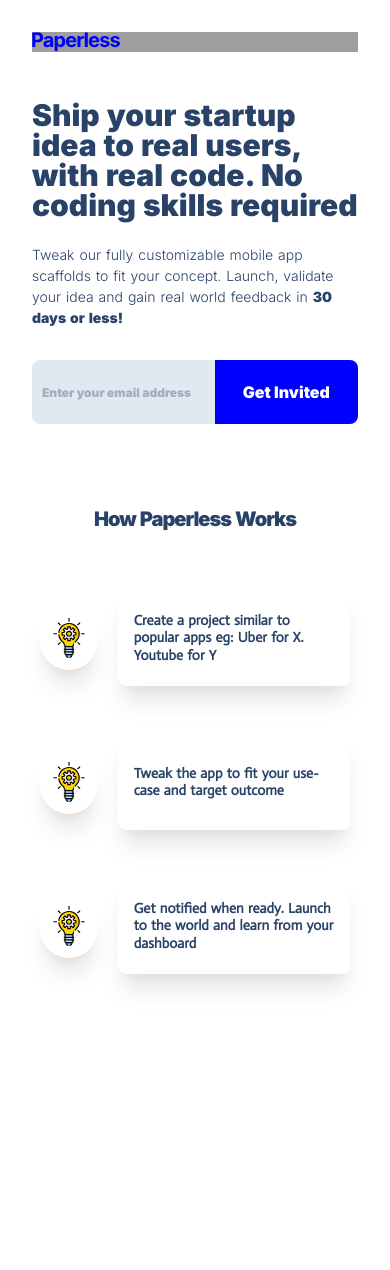
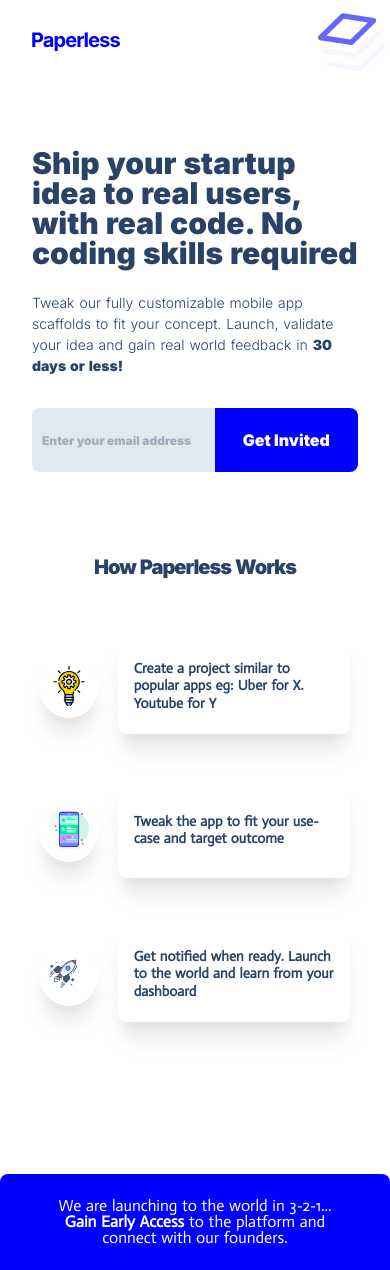
Before and after one commit to luckyadogun/paperless, a Nuxt app: page / in a window 390 px wide. Before the commit the page ends 1086 px from the top, so only its background shows below. Built offline with nearby package versions, Linux system fonts and the light colour scheme; grey boxes are pictures that could not be loaded.

Commit message:
sticky added

```diff
--- /dev/null
+++ b/components/Header.vue
@@ -0,0 +1,36 @@
+<template>
+  <div>
+    <div
+      id="mobile"
+      v-bind:style="{
+          backgroundImage:  `url(${backgroundImagePath})`,
+          backgroundRepeat: 'no-repeat',
+          backgroundPosition: 'right',
+      }">
+      <div
+        class="md:hidden p-8">
+          <Logo />
+      </div>
+    </div>
+
+    <!-- web -->
+    <div
+      id="web">
+      <div
+        class="hidden md:block p-8">
+        <Logo />
+      </div>
+    </div>
+  </div>
+</template>
+
+<script>
+import backgroundImagePath from '~/assets/images/main.svg'
+export default {
+  data() {
+    return {
+      backgroundImagePath
+    }
+  }
+}
+</script>
--- a/components/HomePage/Home.vue
+++ b/components/HomePage/Home.vue
@@ -1,20 +1,25 @@
 <template>
-  <div class="mt-12">
+  <div class="mt-8">
     <div id="mobile" class="md:hidden">
-      <HomeMobile />
+      <div class="p-8">
+        <HomeMobile />
+      </div>
+      <MobileNotificationBar />
     </div>
-    <div id="web" class="hidden md:block">
+    <div id="web" class="hidden md:block p-8">
       <h1>Web Version</h1>
     </div>
   </div>
 </template>
 
 <script>
+import backgroundImagePath from '~/assets/images/main.svg'
+
 export default {
-
+  data() {
+    return {
+      backgroundImagePath
+    }
+  }
 }
 </script>
-
-<style>
-
-</style>
--- a/components/HomePage/mobile/HomeMobile.vue
+++ b/components/HomePage/mobile/HomeMobile.vue
@@ -15,10 +15,10 @@
 
         <p class="text-center tracking-tighter font-bold text-xl mb-6">How Paperless Works</p>
 
-        <div class="h-auto w-full py-8 px-2" id="how_it_works">
+        <div class="h-auto w-full py-8 px-2 mb-10" id="how_it_works">
             <div id="item-1" class="flex justify-center items-center mb-12" v-for="item in cardItems" :key="item.id">
                 <div class="mr-5 shadow-xl rounded-full h-16 w-20 flex items-center justify-center bg-white">
-                    <img src="~/assets/images/idea.svg" class="h-10 items-center" alt="">
+                    <img :src="require(`~/assets/images/${item.url}`)" class="h-10 items-center" alt="">
                 </div>
                 <div class="shadow-xl rounded-lg h-24 w-full flex items-center justify-start bg-white px-4 text-sm leading-tight font-bold">
                     {{ item.text }}
@@ -34,9 +34,9 @@
     data() {
         return {
             cardItems: [
-                { id: 1, url: '~/assets/images/idea.svg', text: "Create a project similar to popular apps eg: Uber for X. Youtube for Y"},
-                { id: 2, url: '~/assets/images/idea.svg', text: "Tweak the app to fit your use-case and target outcome"},
-                { id: 3, url: '~/assets/images/idea.svg', text: "Get notified when ready. Launch to the world and learn from your dashboard"},
+                { id: 1, url: 'idea.svg', text: "Create a project similar to popular apps eg: Uber for X. Youtube for Y"},
+                { id: 2, url: 'user-interface.svg', text: "Tweak the app to fit your use-case and target outcome"},
+                { id: 3, url: 'rocket.svg', text: "Get notified when ready. Launch to the world and learn from your dashboard"},
             ]
         }
     }
--- /dev/null
+++ b/components/elements/MobileNotificationBar.vue
@@ -0,0 +1,14 @@
+<template>
+    <div id="stickynotif" class="bg-theme-primary h-auto w-full px-10 py-6 leading-none text-white text-md text-center rounded-t-lg">
+        <h3>
+            We are launching to the world in 3-2-1...<br>
+            <strong>Gain Early Access</strong> to the platform and connect with our founders.
+        </h3>
+    </div>
+</template>
+
+<style>
+#stickynotif {
+    font-family: 'Actor', sans-serif;
+}
+</style>
--- a/components/headers/Header.vue
+++ /dev/null
@@ -1,15 +0,0 @@
-<template>
-  <div>
-      <HeaderMobile />
-  </div>
-</template>
-
-<script>
-export default {
-
-}
-</script>
-
-<style>
-
-</style>
--- a/components/headers/mobile/HeaderMobile.vue
+++ /dev/null
@@ -1,20 +0,0 @@
-<template>
-  <div id="mobile__header" :style="{backgroundImage: `url(${backgroundImagePath})`}">
-      <Logo />
-  </div>
-</template>
-
-<script>
-export default {
-  data() {
-    return {
-      backgroundImagePath: '@assets/images/main.svg'
-    }
-  }
-
-}
-</script>
-
-<style>
-
-</style>
--- a/pages/index.vue
+++ b/pages/index.vue
@@ -1,9 +1,8 @@
 <template>
   <div id="app"> <!-- Insert background images here -->
-    <div id="index" class="p-8">
+    <div id="index">
       <Header />
       <Home />
-
     </div>
   </div>
 </template>
```
Also changed, not shown: assets/images/rocket.svg (added), assets/images/user-interface.svg (added), components/elements/InviteForm.vue (renamed from components/InviteForm.vue).
